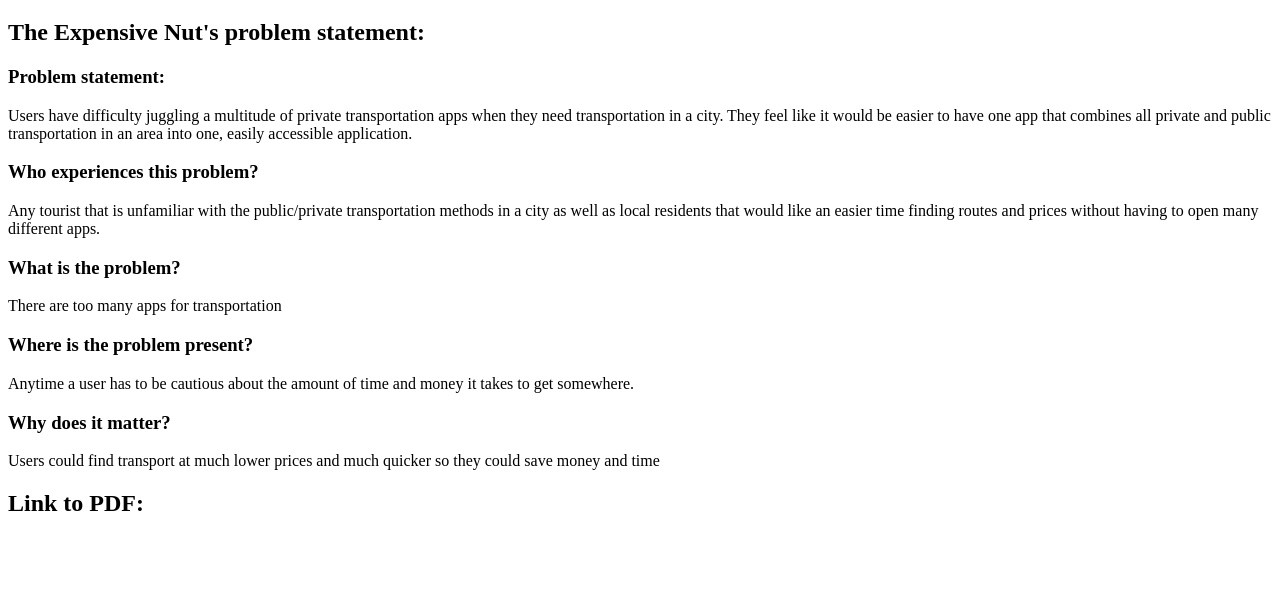
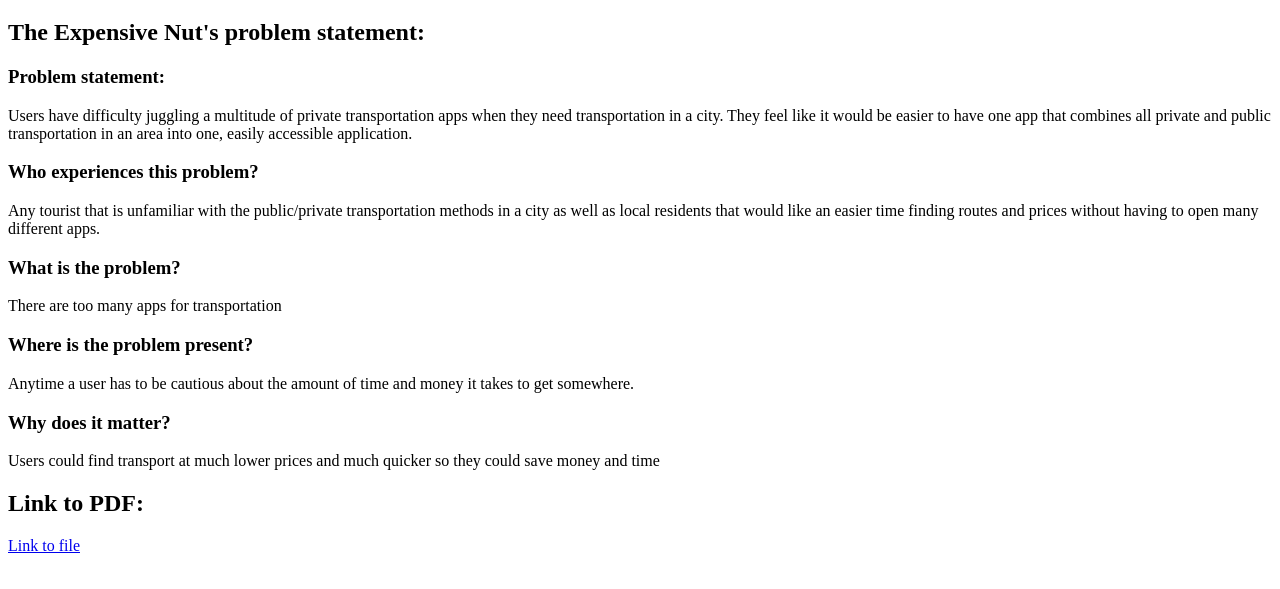
Before and after one commit to BenPorter92/BenPorter92.github.io, a plain HTML site: page index.html in a window 1280 px wide. Shown: the part 61-650 px from the top of the page. Drawn offline with Linux system fonts and the light colour scheme.

Commit message:
Add files via upload

```diff
--- a/index.html
+++ b/index.html
@@ -25,6 +25,6 @@
             and time</p>
 
         <h2>Link to PDF:</h2>
-        <a href=file:///C:/Users/benhp/Downloads/Good%20Team%20Name%E2%80%99s%20problem%20statement.pdf></a>
+        <a href="file:///C:/Users/benhp/Downloads/Good%20Team%20Name%E2%80%99s%20problem%20statement.pdf?">Link to file</a>
     </body>
 </html>
```
